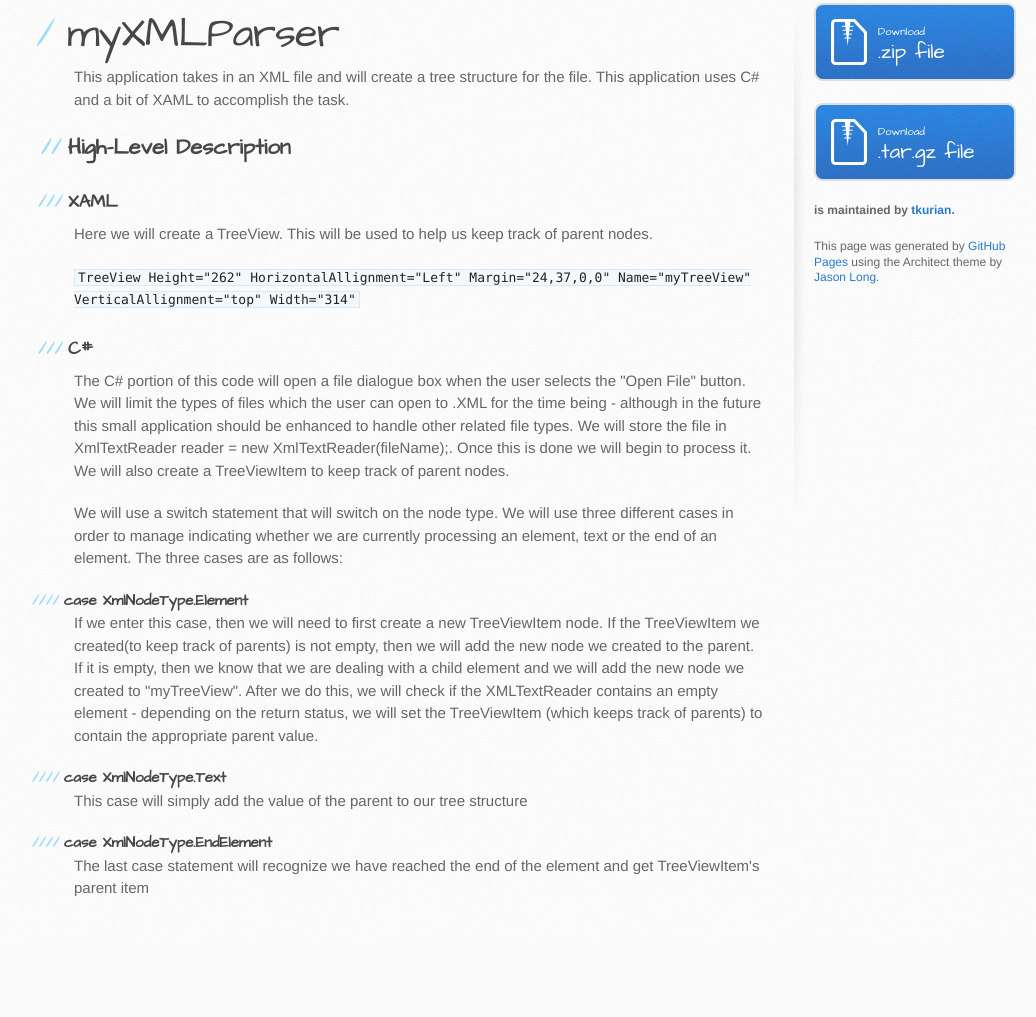
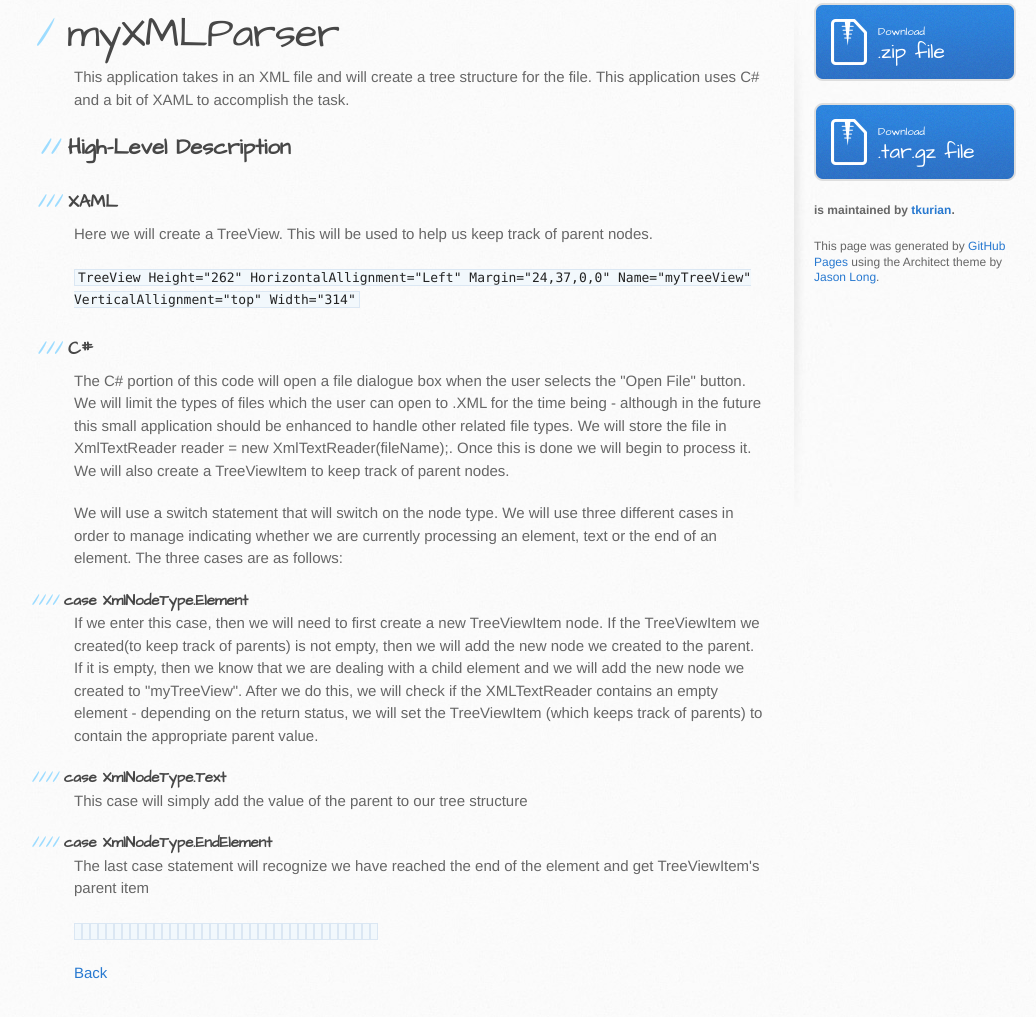
Before and after one commit to tkurian/A.Little.Code.myXMLParser, a plain HTML site: page index.html in a window 1280 px wide. Shown: the part 195-1212 px from the top of the page, without its empty margins (96-1132 px from the left). Before the commit the page ends 1137 px from the top, so only its background shows below. Drawn offline with Linux system fonts and the light colour scheme.

Commit message:
Create gh-pages branch via GitHub

```diff
--- a/index.html
+++ b/index.html
@@ -57,6 +57,47 @@
 <h4>case XmlNodeType.EndElement</h4>
 
 <p>The last case statement will recognize we have reached the end of the element and get TreeViewItem's parent item</p>
+
+<p><code></code>
+<code></code>
+<code></code>
+<code></code>
+<code></code>
+<code></code>
+<code></code>
+<code></code>
+<code></code>
+<code></code>
+<code></code>
+<code></code>
+<code></code>
+<code></code>
+<code></code>
+<code></code>
+<code></code>
+<code></code>
+<code></code>
+<code></code>
+<code></code>
+<code></code>
+<code></code>
+<code></code>
+<code></code>
+<code></code>
+<code></code>
+<code></code>
+<code></code>
+<code></code>
+<code></code>
+<code></code>
+<code></code>
+<code></code>
+<code></code>
+<code></code>
+<code></code>
+<code></code></p>
+
+<p><a href="http://tkurian-programming.blogspot.ca/p/my-xml-parser.html">Back</a></p>
         </section>
 
         <aside id="sidebar">
```
Also changed, not shown: params.json (+1 -1 lines).
